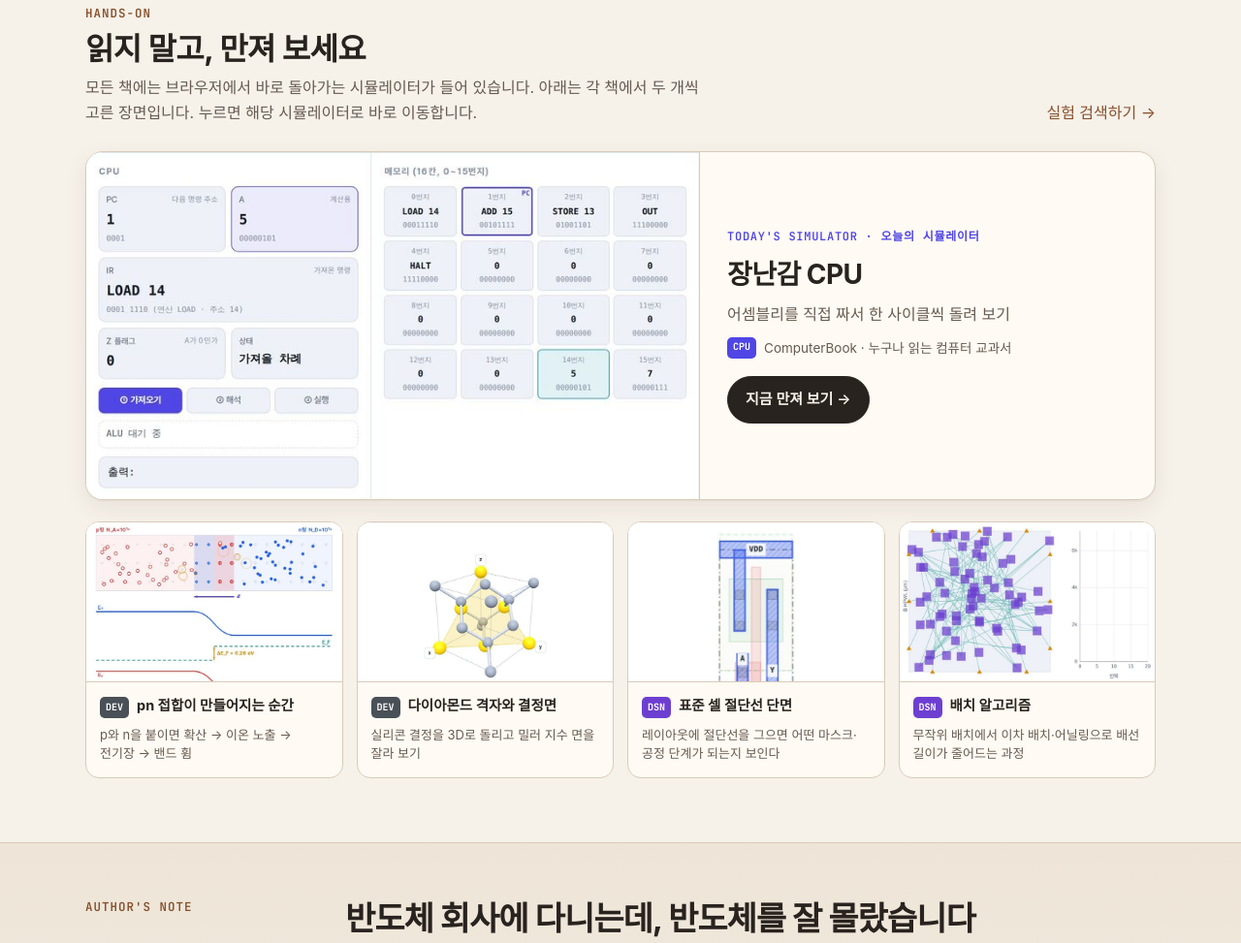
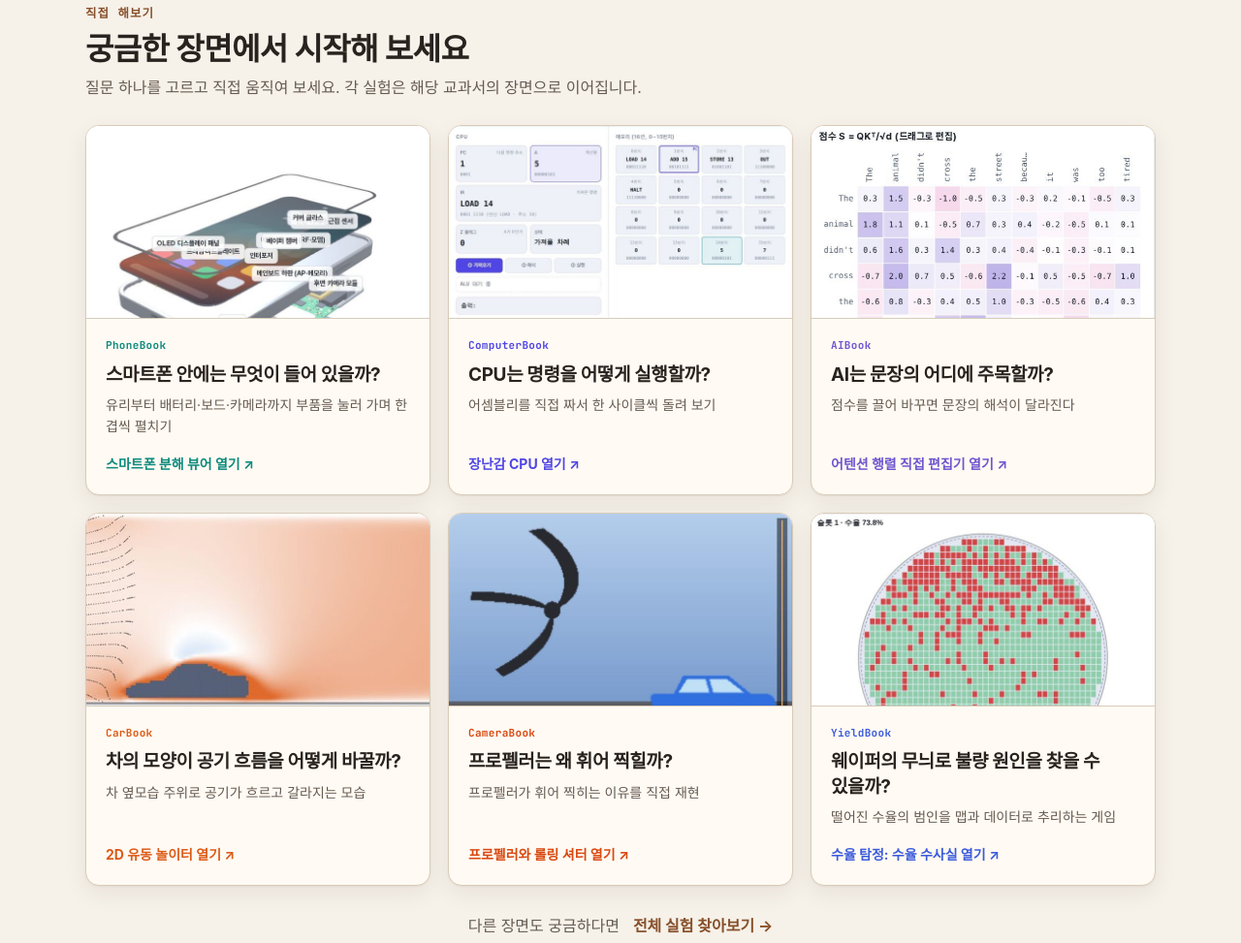
Before and after one commit to geniuskey/books, a plain HTML site: page index.html in a window 1280 px wide. Shown: the part 2436-3409 px from the top of the page at 97% size. Drawn offline with Linux system fonts and the light colour scheme; a web font is replaced by a local one.

Commit message:
Redesign home experiment section

```diff
--- a/css/style.css
+++ b/css/style.css
@@ -507,40 +507,22 @@ section.block { padding: 56px 0; border-top: 1px solid var(--border); }
 @keyframes cv-wave { from { opacity: 0; transform: scale(.6); } 40% { opacity: 1; } to { opacity: 0; transform: scale(1.2); } }
 @media (prefers-reduced-motion: reduce) { .cover-art * { animation: none !important; } .cover-art { transition: none; } }
 
-/* ---------- Hands-on: simulators ---------- */
-.today {
-  display: grid; gap: 0; background: var(--bg-elev); border: 1px solid var(--border); border-radius: calc(var(--radius) + 4px);
-  overflow: hidden; box-shadow: var(--shadow); margin-bottom: 22px;
-}
-@media (min-width: 860px) { .today { grid-template-columns: 1.35fr 1fr; } }
-.today .shot { display: block; background: #fff; border-bottom: 1px solid var(--border); position: relative; }
-@media (min-width: 860px) { .today .shot { border-bottom: 0; border-right: 1px solid var(--border); } }
-.today .shot img { display: block; width: 100%; height: 100%; max-height: 420px; object-fit: contain; }
-.today .txt { padding: 26px 28px; display: flex; flex-direction: column; gap: 10px; justify-content: center; align-items: flex-start; }
-.today .k { font-family: var(--mono); font-size: 12px; letter-spacing: .06em; color: var(--c); font-weight: 600; }
-.today h3 { margin: 0; font-size: clamp(22px, 2.6vw, 28px); letter-spacing: -0.02em; line-height: 1.3; }
-.today p { margin: 0; color: var(--text-dim); }
-.today .from, .shot-card .cap { display: flex; align-items: center; gap: 8px; font-size: 13.5px; color: var(--text-dim); }
-.today .btn { margin-top: 8px; }
-.sq { flex: none; display: inline-grid; place-items: center; min-width: 30px; height: 22px; padding: 0 5px; border-radius: 5px; background: var(--c); color: #fff; font-family: var(--mono); font-size: 10px; font-weight: 700; }
-
-@media (prefers-color-scheme: dark) { :root:not([data-theme="light"]) .sq { color: #1b1919; } }
-:root[data-theme="dark"] .sq { color: #1b1919; }
-.scroll-hint { font-family: var(--mono); font-size: 12px; color: var(--text-faint); }
-.strip { display: grid; grid-auto-flow: column; grid-auto-columns: minmax(250px, 1fr); gap: 14px; overflow-x: auto; scroll-snap-type: x mandatory; padding-bottom: 10px; }
-@media (min-width: 1100px) { .strip { grid-auto-columns: calc((100% - 3 * 14px) / 4); } }
-.shot-card {
-  scroll-snap-align: start; display: flex; flex-direction: column; background: var(--bg-elev); border: 1px solid var(--border);
-  border-radius: var(--radius); overflow: hidden; color: var(--text); transition: border-color .2s, transform .2s;
-}
-.shot-card:hover { text-decoration: none; border-color: var(--c); transform: translateY(-2px); }
-.shot-card .img { aspect-ratio: 16 / 10; background: #fff; overflow: hidden; border-bottom: 1px solid var(--border); }
-.shot-card img { width: 100%; height: 100%; object-fit: cover; object-position: top; transition: transform .4s; }
-.shot-card:hover img { transform: scale(1.05); }
-.shot-card .cap { flex-wrap: wrap; padding: 12px 14px 14px; align-items: baseline; }
-.shot-card .cap b { font-size: 14.5px; color: var(--text); }
-.shot-card .cap small { flex-basis: 100%; font-size: 13px; color: var(--text-dim); line-height: 1.5; }
-@media (prefers-reduced-motion: reduce) { .shot-card, .shot-card img { transition: none; } .shot-card:hover, .shot-card:hover img { transform: none; } }
+/* ---------- 홈의 대표 실험 ---------- */
+.home-experiments { display: grid; grid-template-columns: repeat(3, minmax(0, 1fr)); gap: 18px; }
+.home-experiment { display: flex; flex-direction: column; min-width: 0; overflow: hidden; border: 1px solid var(--border); border-radius: var(--radius); background: var(--bg-elev); color: var(--text); box-shadow: var(--shadow); transition: border-color .2s, transform .2s; }
+.home-experiment:hover, .home-experiment:focus-visible { text-decoration: none; border-color: var(--c); transform: translateY(-2px); }
+.home-experiment-image { aspect-ratio: 16 / 9; overflow: hidden; background: #fff; border-bottom: 1px solid var(--border); }
+.home-experiment-image img { display: block; width: 100%; height: 100%; object-fit: cover; object-position: top; }
+.home-experiment-body { display: flex; flex: 1; flex-direction: column; align-items: flex-start; padding: 18px 20px 20px; }
+.home-experiment-book { color: var(--c); font-family: var(--mono); font-size: 11px; font-weight: 700; letter-spacing: .03em; }
+.home-experiment h3 { margin: 8px 0; font-size: 19px; line-height: 1.35; letter-spacing: -.02em; }
+.home-experiment p { margin: 0 0 16px; color: var(--text-dim); font-size: 14px; line-height: 1.55; }
+.home-experiment-action { margin-top: auto; color: var(--c); font-size: 14px; font-weight: 700; }
+.home-experiments-foot { display: flex; flex-wrap: wrap; justify-content: center; align-items: center; gap: 5px 14px; margin-top: 28px; color: var(--text-dim); }
+.home-experiments-foot a { font-weight: 700; }
+@media (max-width: 900px) { .home-experiments { grid-template-columns: repeat(2, minmax(0, 1fr)); } }
+@media (max-width: 580px) { .home-experiments { grid-template-columns: 1fr; } .home-experiment-image { aspect-ratio: 2 / 1; } }
+@media (prefers-reduced-motion: reduce) { .home-experiment { transition: none; } .home-experiment:hover, .home-experiment:focus-visible { transform: none; } }
 
 /* ---------- Author ---------- */
 .author { background: linear-gradient(180deg, var(--surface), var(--bg)); }
--- a/index.html
+++ b/index.html
@@ -86,14 +86,13 @@
     <div class="wrap">
       <div class="sec-head">
         <div>
-          <div class="eyebrow">Hands-on</div>
-          <h2>읽지 말고, 만져 보세요</h2>
-          <p>모든 책에는 브라우저에서 바로 돌아가는 시뮬레이터가 들어 있습니다. 아래는 각 책에서 두 개씩 고른 장면입니다. 누르면 해당 시뮬레이터로 바로 이동합니다.</p>
+          <div class="eyebrow">직접 해보기</div>
+          <h2>궁금한 장면에서 시작해 보세요</h2>
+          <p>질문 하나를 고르고 직접 움직여 보세요. 각 실험은 해당 교과서의 장면으로 이어집니다.</p>
         </div>
-        <a href="simulators.html">실험 검색하기 →</a>
       </div>
-      <div class="today" id="today"></div>
-      <div class="strip" id="strip"></div>
+      <div class="home-experiments" id="home-experiments"></div>
+      <div class="home-experiments-foot"><span>다른 장면도 궁금하다면</span><a href="simulators.html">전체 실험 찾아보기 →</a></div>
     </div>
   </section>
 
--- a/js/home.js
+++ b/js/home.js
@@ -58,31 +58,28 @@ EB.start("home", (d) => {
     });
   });
 
-  // 대표 시뮬레이터: 날짜마다 바뀌는 오늘의 시뮬레이터 + 갤러리
+  // 홈에서는 분야를 가로지르는 질문 여섯 개만 보여 준다. 전체 목록은 실험 탐색에 둔다.
   const all = [];
   d.books.filter(EB.isPublished).forEach((b) => (b.featured || []).forEach((f) => all.push({ ...f, book: b })));
-  if (all.length) {
-    const href = (f) => f.book.url + f.link;
-    const today = all[Math.floor(Date.now() / 864e5) % all.length];
-    const hero = $("#today");
-    EB.tint(hero, today.book);
-    hero.innerHTML = `<a class="shot" href="${esc(href(today))}"><img src="${esc(today.image)}" alt="${esc(today.title)} 시뮬레이터 화면" loading="lazy"></a>
-      <div class="txt">
-        <div class="k">TODAY'S SIMULATOR · 오늘의 시뮬레이터</div>
-        <h3>${esc(today.title)}</h3>
-        <p>${esc(today.desc)}</p>
-        <div class="from"><span class="sq">${esc(today.book.code)}</span>${esc(today.book.title)} · ${esc(today.book.subtitle)}</div>
-        <a class="btn primary" href="${esc(href(today))}">지금 만져 보기 →</a>
-      </div>`;
-    const strip = $("#strip");
-    all.filter((f) => f !== today).forEach((f) => {
+  const picks = [
+    { book: "phonebook", link: "chapters/anatomy.html#sim-explode", question: "스마트폰 안에는 무엇이 들어 있을까?" },
+    { book: "computerbook", link: "chapters/cpu.html#sim-toy", question: "CPU는 명령을 어떻게 실행할까?" },
+    { book: "aibook", link: "chapters/attention.html#sim-editor", question: "AI는 문장의 어디에 주목할까?" },
+    { book: "carbook", link: "chapters/aero.html#sim-fl", question: "차의 모양이 공기 흐름을 어떻게 바꿀까?" },
+    { book: "camerabook", link: "chapters/shutter.html#sim-rolling", question: "프로펠러는 왜 휘어 찍힐까?" },
+    { book: "yieldbook", link: "chapters/detective.html#sim-detective", question: "웨이퍼의 무늬로 불량 원인을 찾을 수 있을까?" },
+  ];
+  const selected = picks.map((pick) => ({ ...pick, experiment: all.find((f) => f.book.id === pick.book && f.link === pick.link) })).filter((pick) => pick.experiment);
+  if (selected.length) {
+    const grid = $("#home-experiments");
+    selected.forEach(({ question, experiment: f }) => {
       const a = document.createElement("a");
-      a.className = "shot-card";
-      a.href = href(f);
+      a.className = "home-experiment";
+      a.href = f.book.url + f.link;
       EB.tint(a, f.book);
-      a.innerHTML = `<div class="img"><img src="${esc(f.image)}" alt="${esc(f.title)} 시뮬레이터 화면" loading="lazy"></div>
-        <div class="cap"><span class="sq">${esc(f.book.code)}</span><b>${esc(f.title)}</b><small>${esc(f.desc)}</small></div>`;
-      strip.appendChild(a);
+      a.innerHTML = `<div class="home-experiment-image"><img src="${esc(f.image)}" alt="${esc(f.title)} 시뮬레이터 화면" loading="lazy"></div>
+        <div class="home-experiment-body"><span class="home-experiment-book">${esc(f.book.title)}</span><h3>${esc(question)}</h3><p>${esc(f.desc)}</p><span class="home-experiment-action">${esc(f.title)} 열기 <span aria-hidden="true">↗</span></span></div>`;
+      grid.appendChild(a);
     });
   } else {
     $("#play").hidden = true;
```
Also changed, not shown: README.md.
